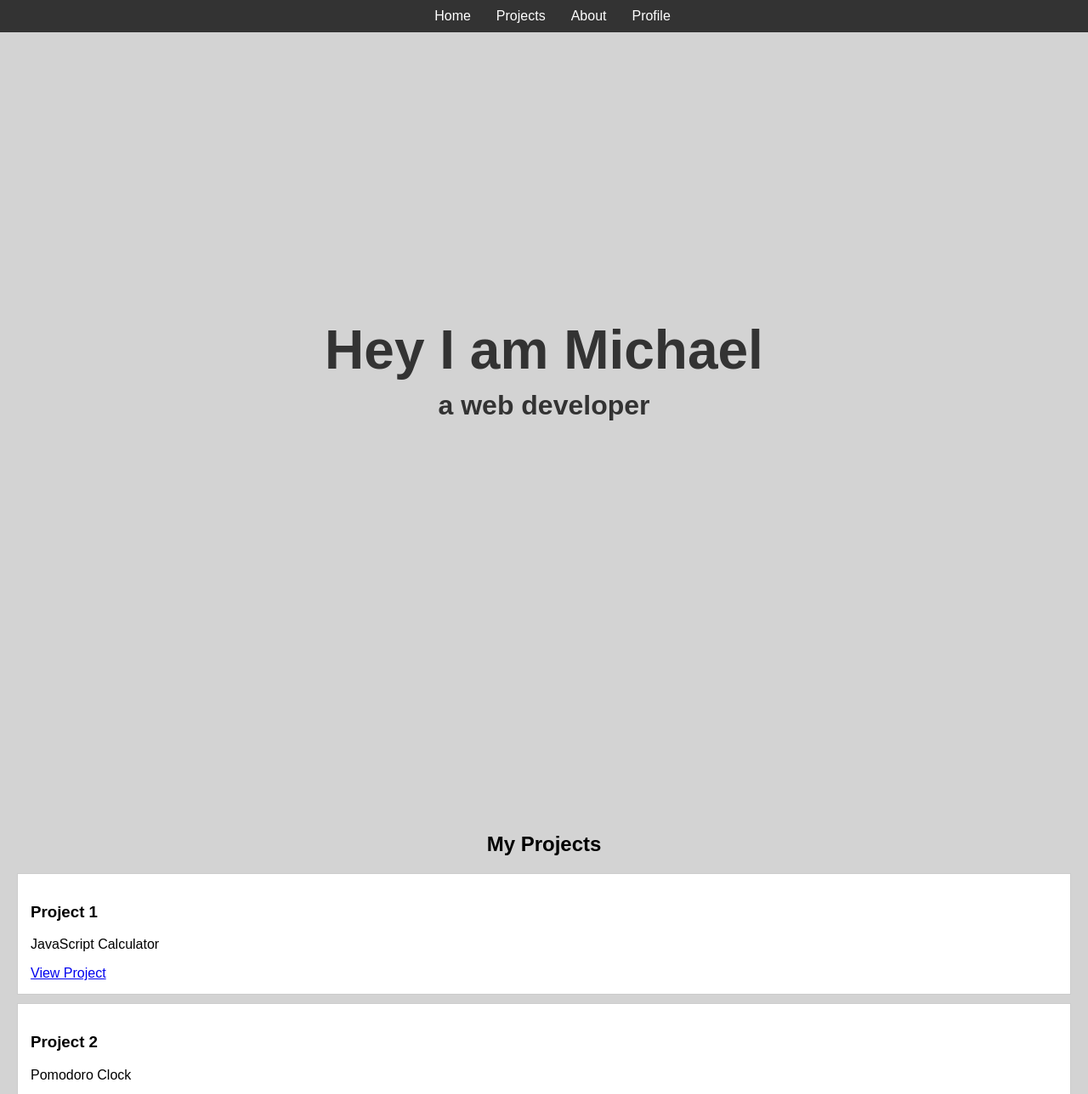
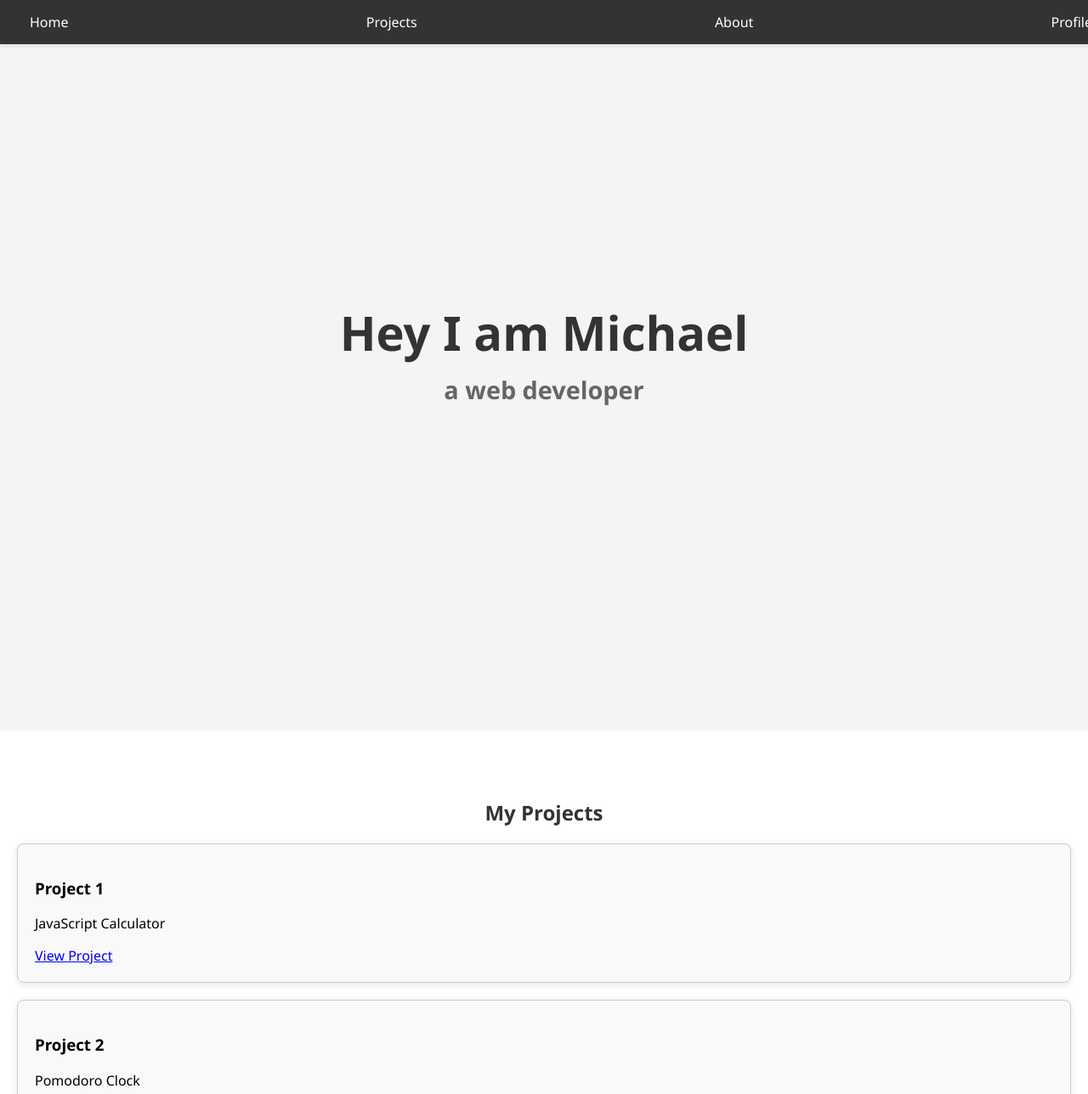
Before and after one commit to SyntaxStrategist/Portfolio, a plain HTML site: page index.html in a window 1280 px wide. Shown: the top 1288 px of the page at 85% size. Drawn offline with Linux system fonts and the light colour scheme.

Commit message:
Update folio.css

```diff
--- a/folio.css
+++ b/folio.css
@@ -1,8 +1,7 @@
-/* Reset some default styles */
 body {
     margin: 0;
-    font-family: Arial, sans-serif;
-    background-color: #D3D3D3; /* Greyish background color for the whole page */
+    font-family: 'Segoe UI', Tahoma, Geneva, Verdana, sans-serif; /* Modern font for the whole page */
+    background-color: #f4f4f4; /* Light grey background for the whole page */
     height: 100%; /* Ensure body takes full height */
 }
 
@@ -14,23 +13,26 @@ html {
 nav {
     background-color: #333; /* Dark background for the navbar */
     color: white; /* White text color */
-    padding: 10px;
+    padding: 15px 20px; /* Padding for the navbar */
     position: fixed; /* Fixed position for the navbar */
     width: 100%; /* Full width */
     top: 0; /* Stick to the top */
     z-index: 1000; /* Ensure it stays above other elements */
     display: flex; /* Use flexbox for layout */
-    justify-content: center; /* Center nav items */
+    justify-content: space-between; /* Space between nav items */
+    align-items: center; /* Center items vertically */
+    box-shadow: 0 2px 5px rgba(0, 0, 0, 0.1); /* Subtle shadow for depth */
 }
 
 nav a {
     color: white; /* Link color */
     text-decoration: none; /* Remove underline from links */
     margin: 0 15px; /* Horizontal spacing between links */
+    transition: color 0.3s; /* Smooth transition for hover effect */
 }
 
 nav a:hover {
-    text-decoration: underline; /* Underline on hover */
+    color: #04c4d5; /* Change link color on hover */
 }
 
 /* Welcome section */
@@ -42,38 +44,51 @@ nav a:hover {
     align-items: center; /* Center horizontally */
     color: #333; /* Darker text color for contrast */
     text-align: center; /* Center text alignment */
+    padding: 20px; /* Padding for section */
 }
 
 #welcome-section h1 {
-    font-size: 4em; /* Large font size for main heading */
+    font-size: 3.5em; /* Large font size for main heading */
     margin: 0; /* Remove default margin */
+    font-weight: bold; /* Bold for emphasis */
 }
 
 #welcome-section h2 {
-    font-size: 2em; /* Slightly smaller font size for subheading */
+    font-size: 1.8em; /* Slightly smaller font size for subheading */
     margin: 10px 0; /* Space between headings */
+    color: #666; /* Gray color for subheading */
 }
 
 #projects {
     padding: 60px 20px; /* Spacing around projects section */
-    background-color: #D3D3D3; /*  background for projects section */
+    background-color: #ffffff; /* White background for projects section */
 }
 
 .project-tile {
     border: 1px solid #ccc; /* Light grey border */
-    margin: 10px 0; /* Vertical spacing between project tiles */
-    padding: 15px; /* Inner spacing for project tiles */
-    background-color: white; /* White background for project tiles */
+    margin: 20px 0; /* Vertical spacing between project tiles */
+    padding: 20px; /* Inner spacing for project tiles */
+    background-color: #f9f9f9; /* Light background for project tiles */
+    border-radius: 8px; /* Rounded corners */
+    transition: transform 0.2s; /* Smooth transition for hover effect */
+    box-shadow: 0 2px 10px rgba(0, 0, 0, 0.1); /* Subtle shadow for depth */
+}
+
+.project-tile:hover {
+    transform: translateY(-5px); /* Lift effect on hover */
 }
 
 h2 {
     text-align: center; /* Center all h2 headings */
+    color: #333; /* Dark color for headings */
 }
 
 /* About Section */
 #about {
     padding: 60px 20px; /* Spacing around about section */
-    background-color: #D3D3D3; /*  background for about section */
+    background-color: #ffffff; /* White background for about section */
+    border-radius: 8px; /* Rounded corners */
+    box-shadow: 0 2px 10px rgba(0, 0, 0, 0.1); /* Subtle shadow for depth */
 }
 
 /* Media Queries */
@@ -94,6 +109,10 @@ h2 {
     #welcome-section h2 {
         font-size: 1.5em; /* Adjust font size for smaller screens */
     }
+
+    .project-tile {
+        padding: 15px; /* Adjust padding for smaller screens */
+    }
 }
 
 /* General padding for sections */
@@ -107,8 +126,8 @@ section {
     max-width: 800px; /* Limit the width of the section for readability */
     margin: 0 auto; /* Center the section on the page */
     padding: 40px; /* Add padding around the text */
-    background-color: #f7f7f7; /* Optional: Light background to distinguish this section */
-    border-radius: 8px; /* Optional: Rounded corners for a softer look */
+    background-color: #f7f7f7; /* Light background to distinguish this section */
+    border-radius: 8px; /* Rounded corners for a softer look */
 }
 
 #about p {
```
